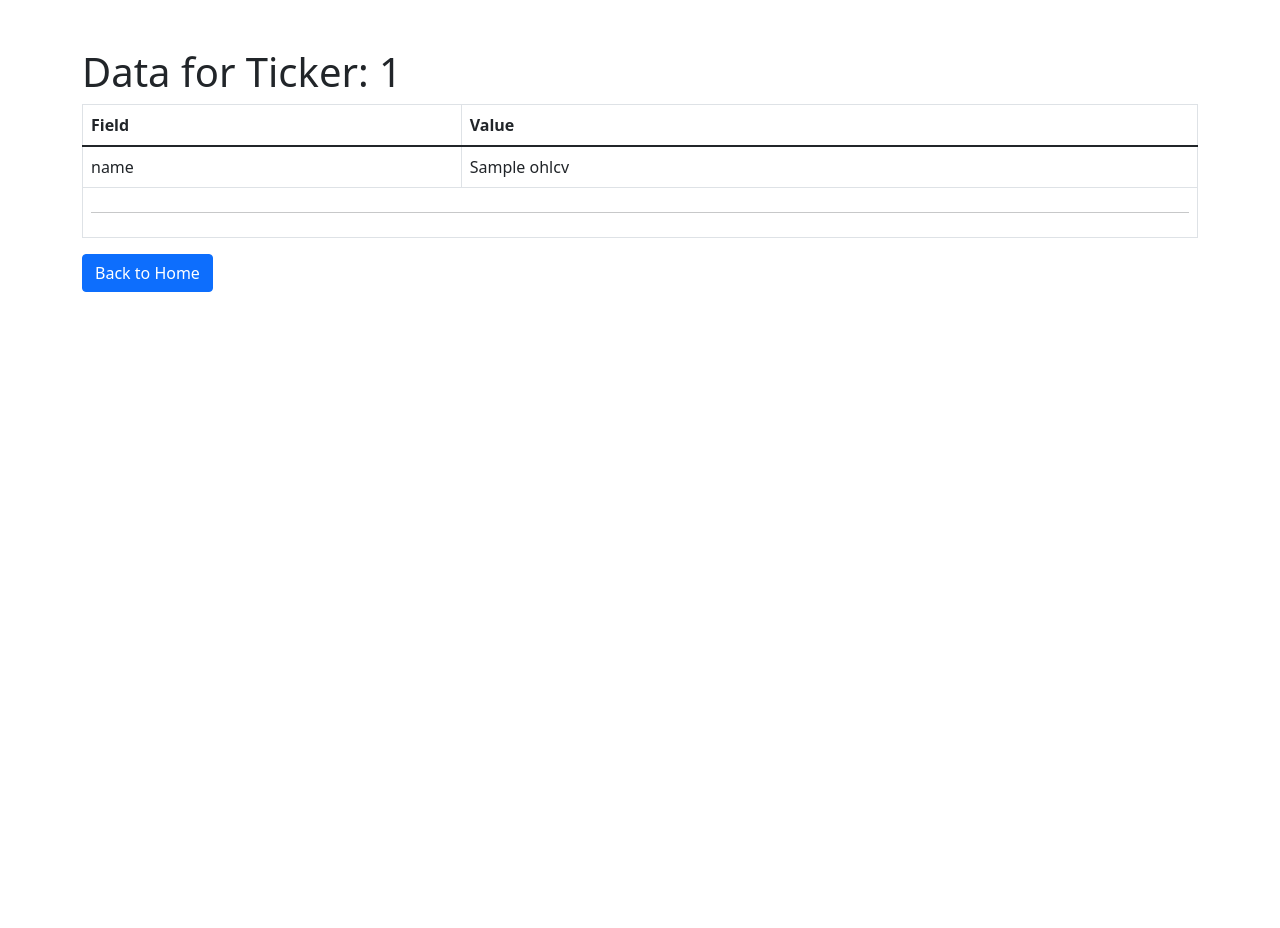
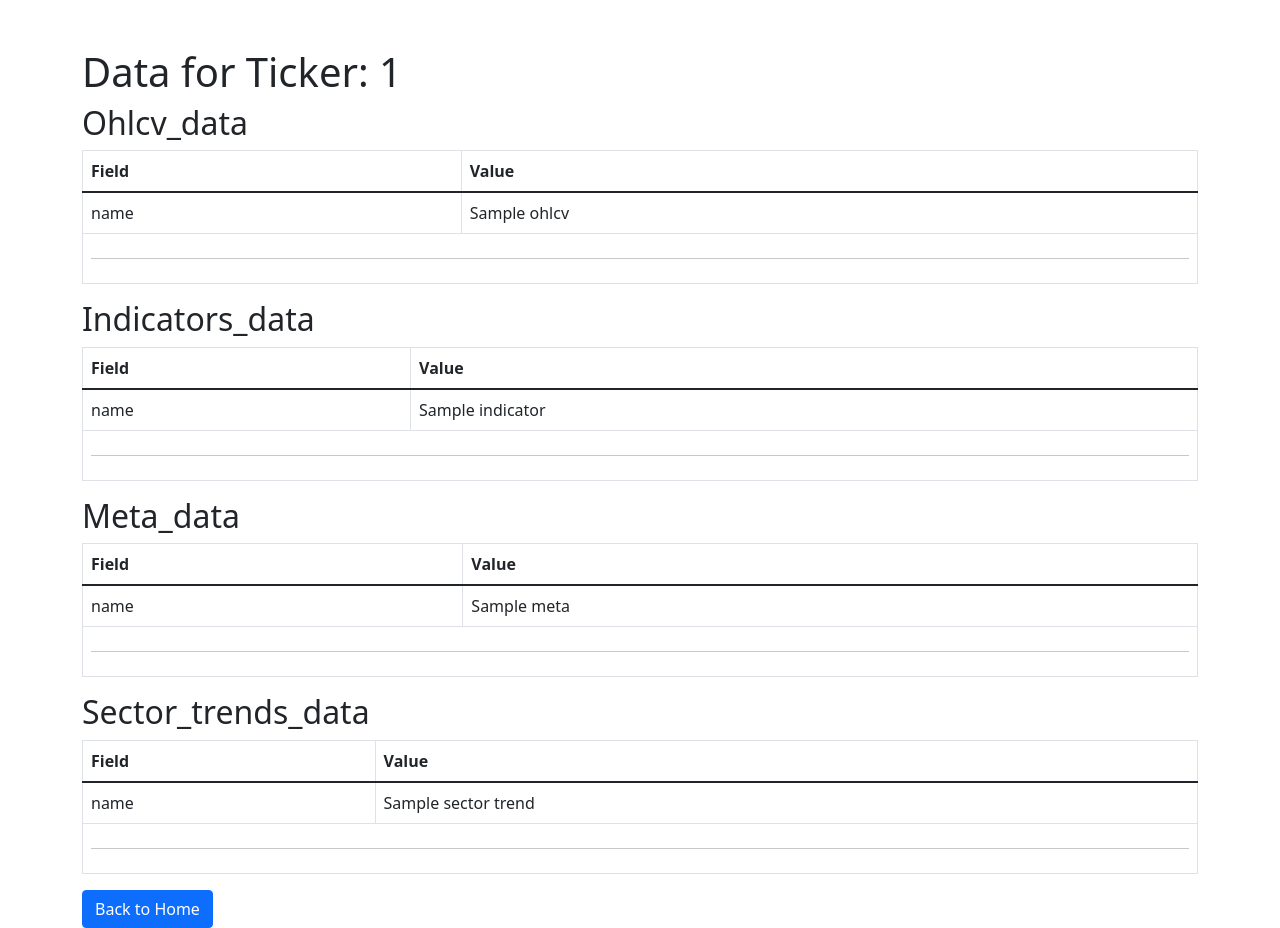
Before and after one commit to Pinger2024/stockapp, a Flask app: page /ticker/1 in a window 1280 px wide. Before the commit the page ends 292 px from the top, so only its background shows below. Run offline with Flask 2, Linux system fonts and the light colour scheme; a database or web service that is not in the repository returns one stand-in record (values such as "Sample title").

Commit message:
Added new route to view mongodb ticker data

```diff
--- a/app.py
+++ b/app.py
@@ -158,21 +158,46 @@ def view_ticker_data(ticker_symbol):
         return jsonify({"error": "Unable to connect to the database."}), 500
 
     try:
-        # Fetch all available data for the given ticker symbol
-        ticker_data = list(ohlcv_collection.find(
+        # Fetch all available data for the given ticker symbol from all collections
+        ohlcv_data = list(ohlcv_collection.find(
             {"ticker": ticker_symbol},
-            {"_id": 0}  # Exclude MongoDB's internal '_id' field
+            {"_id": 0}
         ).limit(10))
 
-        if not ticker_data:
+        indicators_data = list(indicators_collection.find(
+            {"ticker": ticker_symbol},
+            {"_id": 0}
+        ).limit(10))
+
+        # Assuming 'meta_data' and 'sector_trends' collections also have 'ticker' fields
+        meta_data = list(db['meta_data'].find(
+            {"ticker": ticker_symbol},
+            {"_id": 0}
+        ).limit(10))
+
+        sector_trends_data = list(db['sector_trends'].find(
+            {"ticker": ticker_symbol},
+            {"_id": 0}
+        ).limit(10))
+
+        # Combine all data
+        all_data = {
+            "ohlcv_data": ohlcv_data,
+            "indicators_data": indicators_data,
+            "meta_data": meta_data,
+            "sector_trends_data": sector_trends_data
+        }
+
+        if not any(all_data.values()):
             return jsonify({"error": f"No data found for ticker {ticker_symbol}"}), 404
 
-        return render_template('ticker_data.html', ticker=ticker_symbol, data=ticker_data)
+        return render_template('ticker_data.html', ticker=ticker_symbol, data=all_data)
 
     except Exception as e:
         logging.error(f"Error fetching data for ticker {ticker_symbol}: {e}")
         return jsonify({"error": "Error fetching data from the database."}), 500
 
+
 if __name__ == '__main__':
     port = int(os.environ.get('PORT', 5000))
     app.run(host='0.0.0.0', port=port)
--- a/templates/ticker_data.html
+++ b/templates/ticker_data.html
@@ -9,7 +9,11 @@
 <body>
     <div class="container mt-5">
         <h1>Data for Ticker: {{ ticker }}</h1>
+
         {% if data %}
+            {% for collection, records in data.items() %}
+                <h2>{{ collection | capitalize }}</h2>
+                {% if records %}
                     <table class="table table-bordered">
                         <thead>
                             <tr>
@@ -18,7 +22,7 @@
                             </tr>
                         </thead>
                         <tbody>
-                {% for record in data %}
+                            {% for record in records %}
                                 {% for key, value in record.items() %}
                                 <tr>
                                     <td>{{ key }}</td>
@@ -30,6 +34,10 @@
                         </tbody>
                     </table>
                 {% else %}
+                    <p>No data available in {{ collection }}.</p>
+                {% endif %}
+            {% endfor %}
+        {% else %}
             <p>No data available for this ticker.</p>
         {% endif %}
         <a href="/" class="btn btn-primary">Back to Home</a>
```
Lines whose indentation alone changed are shown as unchanged.
